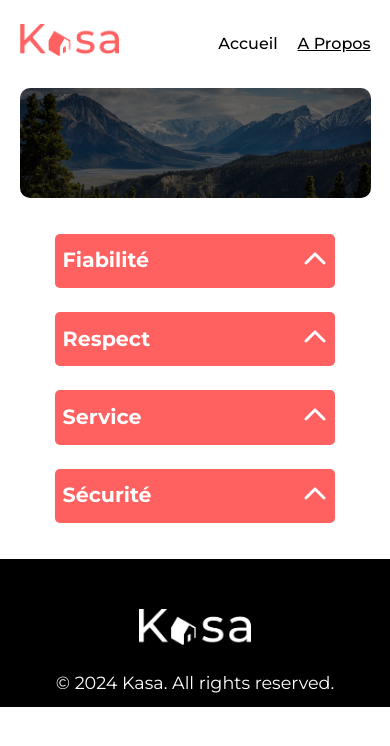
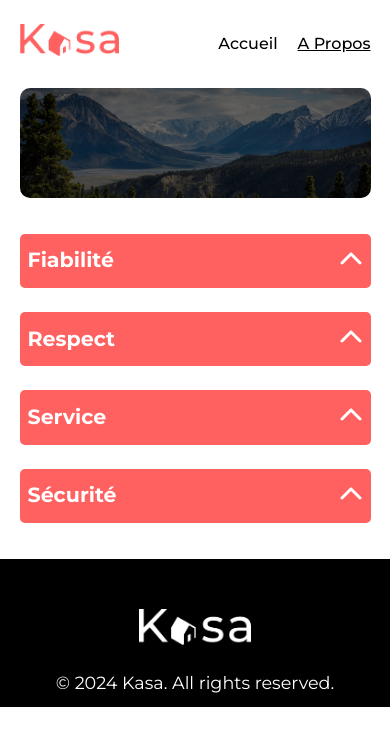
Before and after one commit to Lanseeg/oc-p5-kasa, a React (Create React App) app: page /about in a window 390 px wide. Shown: the top 746 px of the page. Built offline with nearby package versions, Linux system fonts and the light colour scheme.

Commit message:
added media-queries for about page

```diff
--- a/src/styles/_about.scss
+++ b/src/styles/_about.scss
@@ -8,6 +8,11 @@
         margin: 0 auto;
         margin-top: 36px;
         margin-bottom: 36px;
+
+        @media (max-width: 880px) {
+            width: 100%;
+        }
+
     }
 
 }
```
